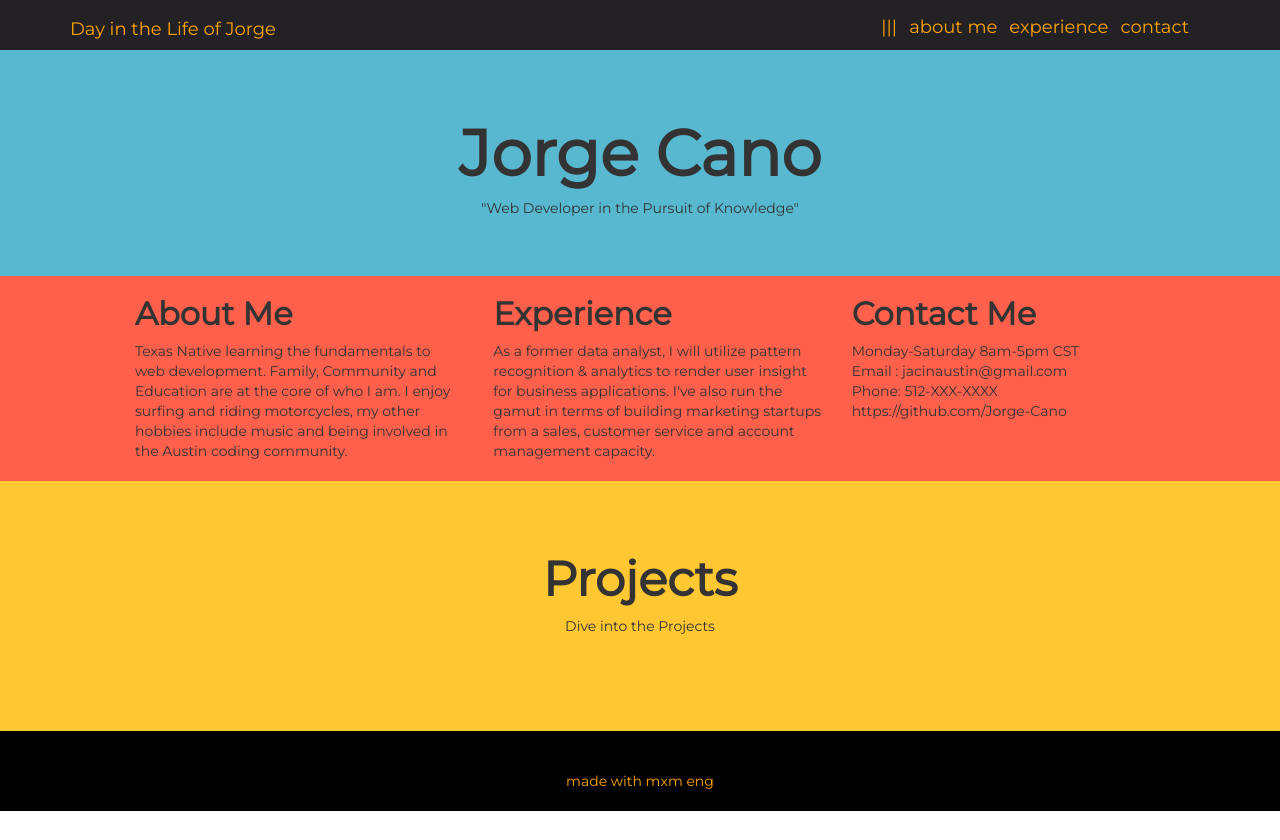
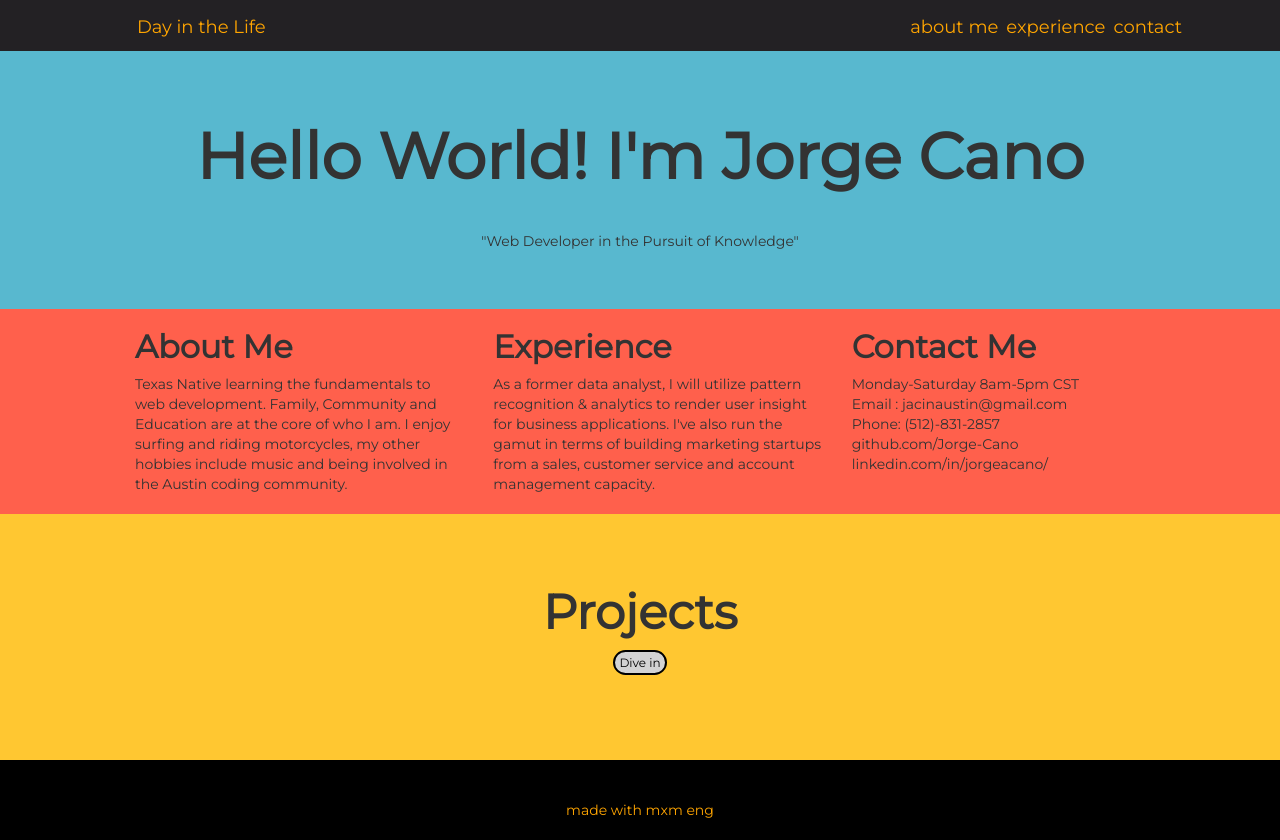
Before and after one commit to Jorge-Cano/AboutMePortfolio, a plain HTML site: page project_1/index.html in a window 1280 px wide. Before the commit the page ends 811 px from the top, so only its background shows below. Drawn offline with nearby package versions, Linux system fonts and the light colour scheme.

Commit message:
javascript functionality & css and html

```diff
--- a/project_1/css/main.css
+++ b/project_1/css/main.css
@@ -3,36 +3,50 @@ html, body, footer{
   font-family: 'Montserrat', sans-serif;
 }
 
-header{
-  background: rgba(12,9,13,.9);
-  color: orange;
+/* Message Label Banner intro to Jorge */
+#messageLabel{
+  color: rgb(0, 0, 0,);
+  margin-top: 2px;
+  font-size: 64px;
+  font-weight: bold;
+  text-align: center
+  @media screen and (max-width:850px)
+    font-size: 2em;
+  @media screen and (max-width: 850px)
+    font-size: 1.5em;
+  padding: 20px 20px 30px 20px;
 }
 
+header{
+  background:rgba(12,9,13,.9);
+  color:orange;
+  text-align: center;
+}
+header p{
+  text-align: center;
+  font-size: 18px;
+  padding-top: 15px;
+}
 .container2{
   background: rgb(255,96,76);
   padding: 0px 20px 10px;
 }
-
 .container2 .row {
   text-align: left;
   padding: 0px 80px;
   margin-left: 20px;
 }
-
 #experience p{
   text-align: left;
 }
-
 #aboutMe p{
   text-align: left;
 }
-
 #contactme p{
   text-align: left;
 }
-
 h1 {
-  font-size: 18px;
+  font-size:18px;
 }
 h2 {
   font-size: 32px;
@@ -42,32 +56,29 @@ h2 {
   font-size: 64px;
   text-align: center;
 }
-
-nav {
-  display: inline-block;
-  float: none;
-  text-decoration: none;
-}
-
 li {
   float: left;
   display: inline-block;
   list-style: none;
-  padding: 0 6px;
+  padding: 0 4px;
 }
-
+li a {
+  color: orange;
+}
+li a:hover{
+  color: rgb(255,96,76);
+  text-decoration: none;
+}
 p{
   font-size: 14px;
 }
-
 ul{
   margin: 15px;
 }
-
 .menu{
   float:right;
+  padding-right: 9px;
 }
-
 .intro{
   background: rgb(88,184,207);
   text-align: center;
@@ -83,11 +94,37 @@ ul{
   font-size: 48px;
 }
 
+/* Projects button and drop down */
+button{
+  background-color: lightgray;
+  border: 2px solid black;
+  border-radius: 15px;
+  color: black;
+  padding: 2px 4px;
+  text-align: center;
+  text-decoration: none;
+  display: inline-block;
+  font-size: 12px;
+}
+button:hover{
+  background: rgb(255,96,76);
+  transition: all 0.2s ease 0s;
+}
+#myDIV ol{
+  text-align: left;
+  display: inline-block;
+  padding: 25px 30px 0px 30px;
+  overflow: auto;
+}
+#myDIV li{
+  padding: 0px 75px 0px 75px;
+  overflow: auto;
+}
+
 /* Use media query below, for anything above
 1024px or 768px hide the burger, and show everything else
 
 below 1024px or 768px hide everything else, and only show the burger*/
-
 footer p{
   background: black;
   color: orange;
--- a/project_1/index.html
+++ b/project_1/index.html
@@ -5,6 +5,7 @@
   <meta http-equiv="X-UA-Compatible" content="IE=edge">
   <meta name="viewport" content="width=device-width, initial-scale=1">
   <title>About Jorge Cano</title>
+  <script src="https://ajax.googleapis.com/ajax/libs/jquery/3.1.1/jquery.min.js"></script>
   <link href="https://fonts.googleapis.com/css?family=Montserrat" rel="stylesheet">
   <link rel="stylesheet" href="css/bootstrap.css">
   <link rel="stylesheet" href="css/main.css">
@@ -17,39 +18,39 @@
     <div class="container">
       <div class="row">
         <div class="col-md-3">
-          <!-- logo to be moved to the left, text for now -->
-          <h1>Day in the Life of Jorge</h1>
-        <!-- edit the navigation here -->
+          <!-- logo to be moved to the left -->
+          <p>Day in the Life</p>
+          <!--edit the navigation here-->
         </div>
         <div class="col-md-9">
           <nav class="menu">
             <ul class="inner">
-              <li>|||</li>
-              <li>about me</li>
-              <li>experience</li>
-              <li>contact</li>
+              <!-- <li>|||</li> to be potent added as a drop down burger menu for mobile -->
+              <li><a href="#linktoabout">about me</a></li>
+              <li><a href="#linktoexperience">experience</a></li>
+              <li><a href="#linktocontact">contact</a></li>
             </ul>
           </nav>
         </div>
-    </div>
+      </div>
     </div>
   </header>
 
 <section class="intro">
     <div class="row">
       <div class="col-md-12">
-        <div id="name">
-          <h2>Jorge Cano</h2>
-        </div>
+          <h1 id="messageLabel">Hello World! I'm Jorge Cano</h1>
         <p>"Web Developer in the Pursuit of Knowledge"<br></p>
       </div>
     </div>
 </section>
 
+
 <div class="container2">
   <div class="row">
     <div class="col-md-4 text">
       <div id="aboutMe">
+        <a name="linktoabout"></a>
         <h2>About Me</h2>
         <p>Texas Native learning the fundamentals to web
         development. Family, Community and Education are at the core of who I am.
@@ -57,8 +58,10 @@
         community.</p>
       </div>
     </div>
+
     <div class="col-md-4 text">
       <div id="experience">
+          <a name="linktoexperience"></a>
           <h2>Experience</h2>
         <p>As a former data analyst, I will utilize pattern recognition & analytics to render user insight for business applications. I've also run the gamut in terms of building
         marketing startups from a sales, customer service and account management capacity.</p>
@@ -67,8 +70,9 @@
     <div>
     <div class="col-md-4 text">
       <div id="contactme">
+        <a name="linktocontact"></a>
         <h2>Contact Me</h2>
-        <p>Monday-Saturday 8am-5pm CST <br>Email : jacinaustin@gmail.com<br>Phone: 512-XXX-XXXX<br> https://github.com/Jorge-Cano</p>
+        <p>Monday-Saturday 8am-5pm CST <br>Email : jacinaustin@gmail.com<br>Phone: (512)-831-2857<br> github.com/Jorge-Cano <br> linkedin.com/in/jorgeacano/</p>
       </div>
     </div>
   </div>
@@ -79,13 +83,22 @@
     <div class="row">
       <div class="col-md-12">
         <h2>Projects</h2>
-        <p>Dive into the Projects</p>
+        <button onclick="myFunction()">Dive in</button>
+            <div id="myDIV"> <!--inline ** style="display: hidden" not working -->
+              <ol>
+                <li>"Parallax using Scroller"</li>
+                <li>"Calculator-JS"</li>
+                <li>"CRUD Artist-Songs DB"</li>
+              </ol>
+            </div>
       </div>
     </div>
   </section>
+
   <footer>
     <p>made with mxm eng</p>
   </footer>
+  <script src="js/main.js" charset="utf-8"></script>
 
 </body>
 </html>
--- /dev/null
+++ b/project_1/js/main.js
@@ -0,0 +1,57 @@
+$(document).ready(function(){
+   $('#myDIV').hide();
+});
+
+
+var message = "Hello World! I'm Jorge Cano";
+var msgCount = 0;
+var blinkCount = 0;
+var blinkFlg = 0;
+var timer1, timer2;
+var messageLabel = document.getElementById("messageLabel");
+
+function textFunc() {
+   messageLabel.innerHTML = message.substring(0, msgCount);
+
+   if (msgCount == message.length) {
+      // Stop Timer
+      clearInterval(timer1);
+
+      // Start blinking animation!
+      timer2 = setInterval("blinkFunc()", 200);
+
+   } else {
+      msgCount++;
+   }
+}
+
+// function blinkFunc() {
+
+//    // Blink 5 times
+//    if (blinkCount < 4) {
+//       if(blinkFlg == 0) {
+//          messageLabel.innerHTML = message;
+//          blinkFlg = 1;
+//          blinkCount++;
+//       } else {
+//          messageLabel.innerHTML = "";
+//          blinkFlg = 0;
+//       }
+//    } else {
+//       // Stop Timer
+//       clearInterval(timer2);
+//    }
+// }
+
+timer1 = setInterval("textFunc()", 150); // Every 150 milliseconds
+
+//Javscript functionality to have the 'Projects' switch open up a list of hyper links
+
+function myFunction() {
+    var x = document.getElementById('myDIV');
+    if (x.style.display === 'none') {
+        x.style.display = 'block';
+    } else {
+        x.style.display = 'none';
+    }
+}
```
